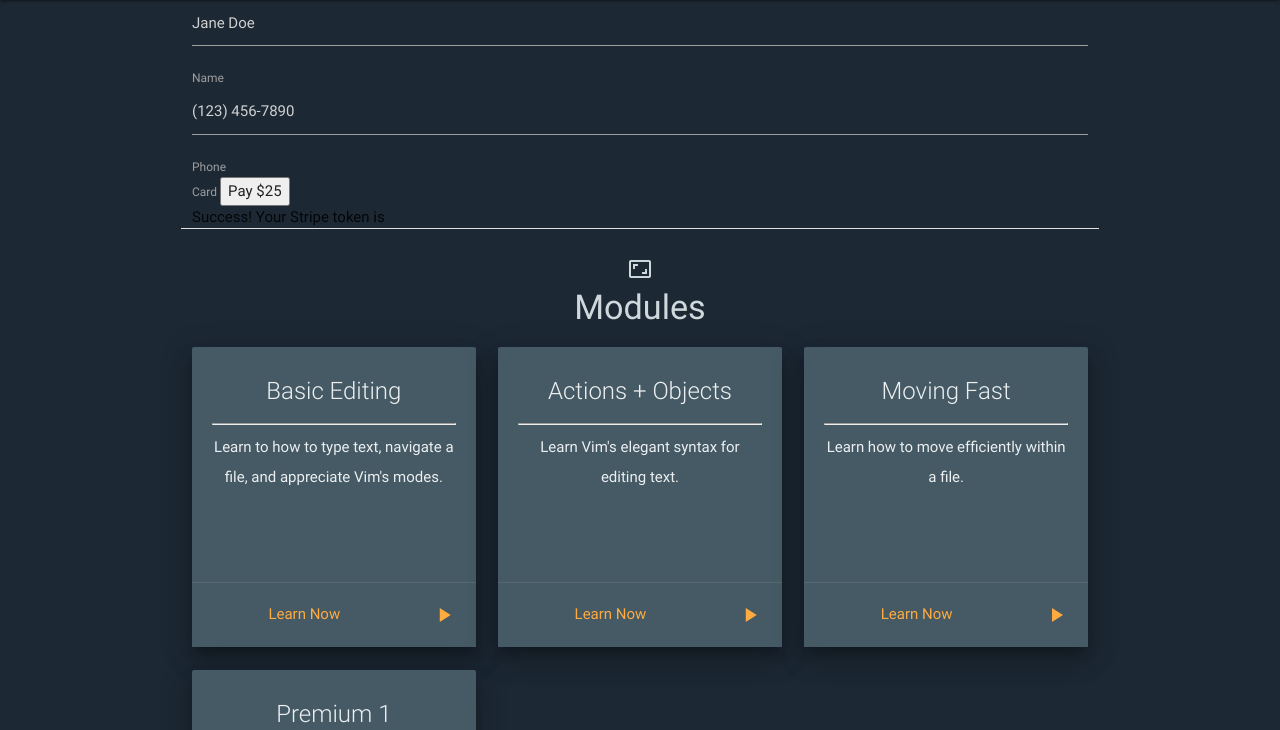
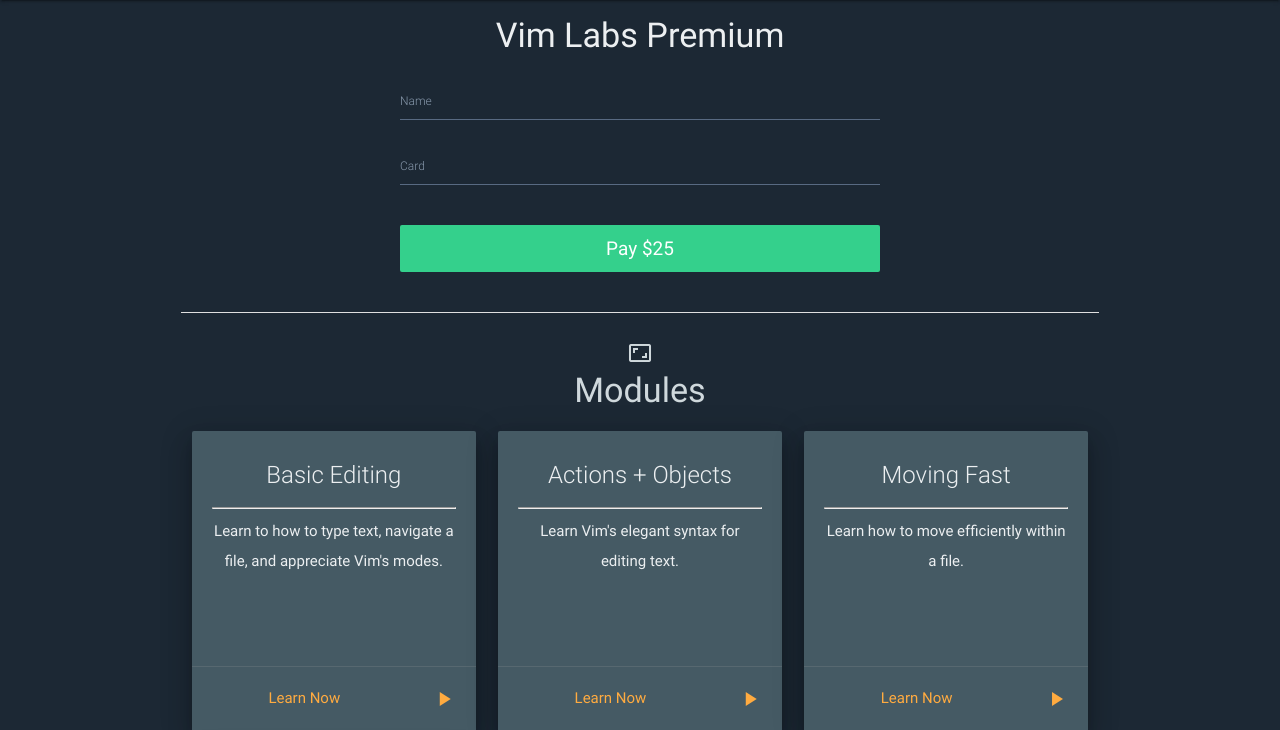
Before and after one commit to marksibrahim/Vim-Labs, a Flask app: page /charge in a window 1280 px wide. Shown: the part 64-794 px from the top of the page. Run offline with Flask 2, Linux system fonts and the light colour scheme; the visitor is signed in with stand-in values (Sample User, id 1); data comes from the database, SQL or seed files in the repository; some libraries are stand-ins or nearby versions.

Commit message:
improved stripe form

```diff
--- a/site/static/css/custom.css
+++ b/site/static/css/custom.css
@@ -20,3 +20,132 @@ main {
 .my-hover:hover {
     opacity: 0.8;
 }
+
+/* Stripe */
+
+#payment-form {
+  width: 480px;
+  margin: 20px auto;
+}
+
+#payment-form label {
+  height: 35px;
+  position: relative;
+  color: #8798AB;
+  display: block;
+  margin-top: 30px;
+  margin-bottom: 20px;
+}
+
+
+#payment-form label > span {
+  position: absolute;
+  top: 0;
+  left: 0;
+  width: 100%;
+  height: 100%;
+  font-weight: 300;
+  line-height: 32px;
+  color: #8798AB;
+  border-bottom: 1px solid #586A82;
+  transition: border-bottom-color 200ms ease-in-out;
+  cursor: text;
+  pointer-events: none;
+}
+
+#payment-form label > span span {
+  position: absolute;
+  top: 0;
+  left: 0;
+  transform-origin: 0% 50%;
+  transition: transform 200ms ease-in-out;
+  cursor: text;
+}
+
+#payment-form label .field.is-focused + span span,
+#payment-form label .field:not(.is-empty) + span span {
+  transform: scale(0.68) translateY(-36px);
+  cursor: default;
+}
+
+#paymetn-form label .field.is-focused + span {
+  border-bottom-color: #34D08C;
+}
+
+#payment-form .field {
+  background: transparent;
+  font-weight: 300;
+  border: 0;
+  color: white;
+  outline: none;
+  cursor: text;
+  display: block;
+  width: 100%;
+  line-height: 32px;
+  padding-bottom: 3px;
+  transition: opacity 200ms ease-in-out;
+}
+
+#payment-form .field::-webkit-input-placeholder { color: #8898AA; }
+.field::-moz-placeholder { color: #8898AA; }
+
+/* IE doesn't show placeholders when empty+focused */
+ #payment-form .field:-ms-input-placeholder { color: #424770; }
+
+#payment-form .field.is-empty:not(.is-focused) {
+  opacity: 0;
+}
+
+#payment-form button {
+  float: left;
+  display: block;
+  background: #34D08C;
+  color: white;
+  border-radius: 2px;
+  border: 0;
+  margin-top: 20px;
+  font-size: 19px;
+  font-weight: 400;
+  width: 100%;
+  height: 47px;
+  line-height: 45px;
+  outline: none;
+}
+
+#payment-form button:focus {
+  background: #24B47E;
+}
+
+#payment-form button:active {
+  background: #159570;
+}
+
+#payment-form .outcome {
+  float: left;
+  width: 100%;
+  padding-top: 8px;
+  min-height: 20px;
+  text-align: center;
+}
+
+#payment-form .success, .error {
+  display: none;
+  font-size: 15px;
+}
+
+#payment-form .success.visible, .error.visible {
+  display: inline;
+}
+
+#payment-form .error {
+  color: #E4584C;
+}
+
+#payment-form .success {
+  color: #34D08C;
+}
+
+#payment-form .success .token {
+  font-weight: 500;
+  font-size: 15px;
+}
--- /dev/null
+++ b/site/static/js/custom-stripe.js
@@ -0,0 +1,91 @@
+var stripe = Stripe('pk_test_Wypi43lE9wNRG6zE8FC6Rbcz');
+var elements = stripe.elements();
+
+var card = elements.create('card', {
+  iconStyle: 'solid',
+  style: {
+    base: {
+      iconColor: '#8898AA',
+      color: 'white',
+      lineHeight: '36px',
+      fontWeight: 300,
+      fontFamily: '"Helvetica Neue", Helvetica, sans-serif',
+      fontSize: '19px',
+
+      '::placeholder': {
+        color: '#8898AA',
+      },
+    },
+    invalid: {
+      iconColor: '#e85746',
+      color: '#e85746',
+    }
+  },
+  classes: {
+    focus: 'is-focused',
+    empty: 'is-empty',
+  },
+});
+card.mount('#card-element');
+
+var inputs = document.querySelectorAll('input.field');
+Array.prototype.forEach.call(inputs, function(input) {
+  input.addEventListener('focus', function() {
+    input.classList.add('is-focused');
+  });
+  input.addEventListener('blur', function() {
+    input.classList.remove('is-focused');
+  });
+  input.addEventListener('keyup', function() {
+    if (input.value.length === 0) {
+      input.classList.add('is-empty');
+    } else {
+      input.classList.remove('is-empty');
+    }
+  });
+});
+
+function setOutcome(result) {
+  var successElement = document.querySelector('.success');
+  var errorElement = document.querySelector('.error');
+  successElement.classList.remove('visible');
+  errorElement.classList.remove('visible');
+
+  if (result.token) {
+    // Use the token to create a charge or a customer
+    // https://stripe.com/docs/charges
+    // successElement.querySelector('.token').textContent = result.token.id;
+    // successElement.classList.add('visible');
+    // Send the token to your server
+    stripeTokenHandler(result.token);
+  } else if (result.error) {
+    errorElement.textContent = result.error.message;
+    errorElement.classList.add('visible');
+  }
+}
+
+card.on('change', function(event) {
+  setOutcome(event);
+});
+
+document.querySelector('form').addEventListener('submit', function(e) {
+  e.preventDefault();
+  var form = document.querySelector('form');
+  var extraDetails = {
+    name: form.querySelector('input[name=cardholder-name]').value,
+  };
+  stripe.createToken(card, extraDetails).then(setOutcome);
+});
+
+function stripeTokenHandler(token) {
+  // Insert the token ID into the form so it gets submitted to the server
+  var form = document.getElementById('payment-form');
+  var hiddenInput = document.createElement('input');
+  hiddenInput.setAttribute('type', 'hidden');
+  hiddenInput.setAttribute('name', 'stripeToken');
+  hiddenInput.setAttribute('value', token.id);
+  form.appendChild(hiddenInput);
+
+  // Submit the form
+  form.submit();
+}
--- a/site/templates/charge.html
+++ b/site/templates/charge.html
@@ -1,14 +1,15 @@
 {% extends "_layout.html" %}
 {% block top_block %}
+
 <script src="https://js.stripe.com/v3/"></script>
+<div class="row" id="stripe-form">
+  <h4 class="blue-grey-text text-lighten-5 center-align">
+    Vim Labs Premium
+  </h4>
 <form action="/paid" method="post" id="payment-form">
   <label>
     <input name="cardholder-name" class="field is-empty" placeholder="Jane Doe" />
     <span><span>Name</span></span>
-  </label>
-  <label>
-    <input class="field is-empty" type="tel" placeholder="(123) 456-7890" />
-    <span><span>Phone</span></span>
   </label>
   <label>
     <div id="card-element" class="field is-empty"></div>
@@ -18,102 +19,12 @@
   <div class="outcome">
     <div class="error"></div>
     <div class="success">
-      Success! Your Stripe token is <span class="token"></span>
+      Welcome to Vim Labs Premium!
     </div>
   </div>
 </form>
+</div>
 
-<script type="text/javascript">
-var stripe = Stripe('pk_test_Wypi43lE9wNRG6zE8FC6Rbcz');
-var elements = stripe.elements();
-
-var card = elements.create('card', {
-  iconStyle: 'solid',
-  style: {
-    base: {
-      iconColor: '#8898AA',
-      color: 'white',
-      lineHeight: '36px',
-      fontWeight: 300,
-      fontFamily: '"Helvetica Neue", Helvetica, sans-serif',
-      fontSize: '19px',
-
-      '::placeholder': {
-        color: '#8898AA',
-      },
-    },
-    invalid: {
-      iconColor: '#e85746',
-      color: '#e85746',
-    }
-  },
-  classes: {
-    focus: 'is-focused',
-    empty: 'is-empty',
-  },
-});
-card.mount('#card-element');
-
-var inputs = document.querySelectorAll('input.field');
-Array.prototype.forEach.call(inputs, function(input) {
-  input.addEventListener('focus', function() {
-    input.classList.add('is-focused');
-  });
-  input.addEventListener('blur', function() {
-    input.classList.remove('is-focused');
-  });
-  input.addEventListener('keyup', function() {
-    if (input.value.length === 0) {
-      input.classList.add('is-empty');
-    } else {
-      input.classList.remove('is-empty');
-    }
-  });
-});
-
-function setOutcome(result) {
-  var successElement = document.querySelector('.success');
-  var errorElement = document.querySelector('.error');
-  successElement.classList.remove('visible');
-  errorElement.classList.remove('visible');
-
-  if (result.token) {
-    // Use the token to create a charge or a customer
-    // https://stripe.com/docs/charges
-    successElement.querySelector('.token').textContent = result.token.id;
-    successElement.classList.add('visible');
-    // Send the token to your server
-    stripeTokenHandler(result.token);
-  } else if (result.error) {
-    errorElement.textContent = result.error.message;
-    errorElement.classList.add('visible');
-  }
-}
-
-card.on('change', function(event) {
-  setOutcome(event);
-});
-
-document.querySelector('form').addEventListener('submit', function(e) {
-  e.preventDefault();
-  var form = document.querySelector('form');
-  var extraDetails = {
-    name: form.querySelector('input[name=cardholder-name]').value,
-  };
-  stripe.createToken(card, extraDetails).then(setOutcome);
-});
-
-function stripeTokenHandler(token) {
-  // Insert the token ID into the form so it gets submitted to the server
-  var form = document.getElementById('payment-form');
-  var hiddenInput = document.createElement('input');
-  hiddenInput.setAttribute('type', 'hidden');
-  hiddenInput.setAttribute('name', 'stripeToken');
-  hiddenInput.setAttribute('value', token.id);
-  form.appendChild(hiddenInput);
-
-  // Submit the form
-  form.submit();
-}
+<script src="{{ url_for('static', filename='js/custom-stripe.js') }}">
 </script>
 {% endblock %}
```
